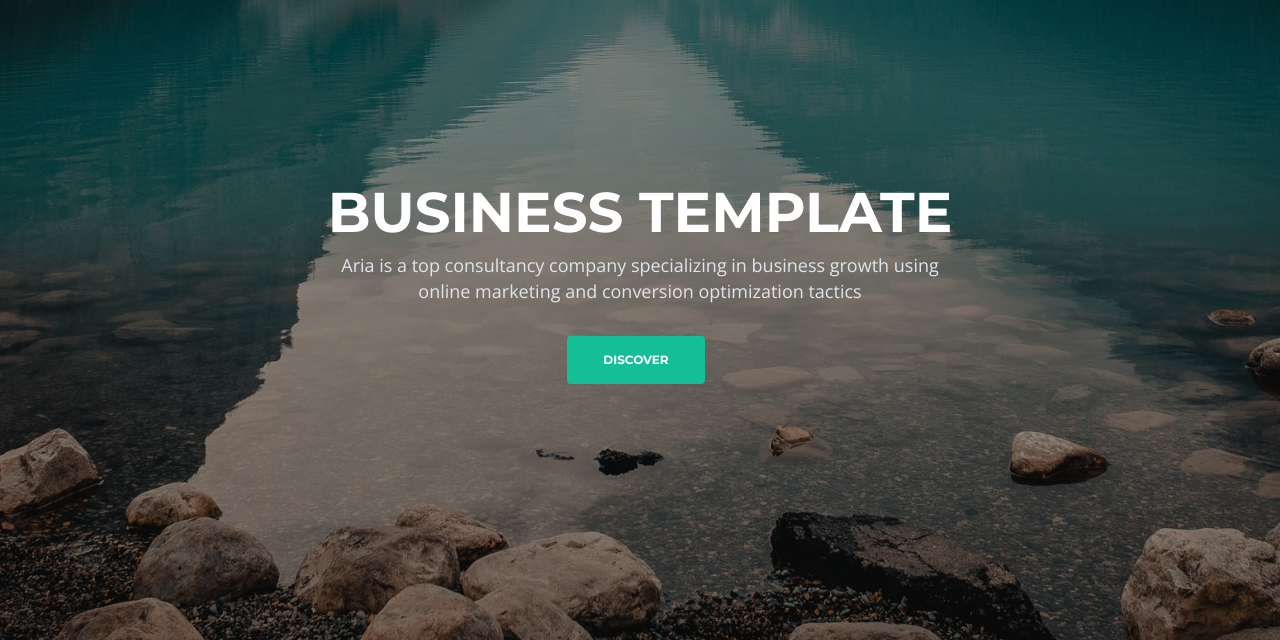
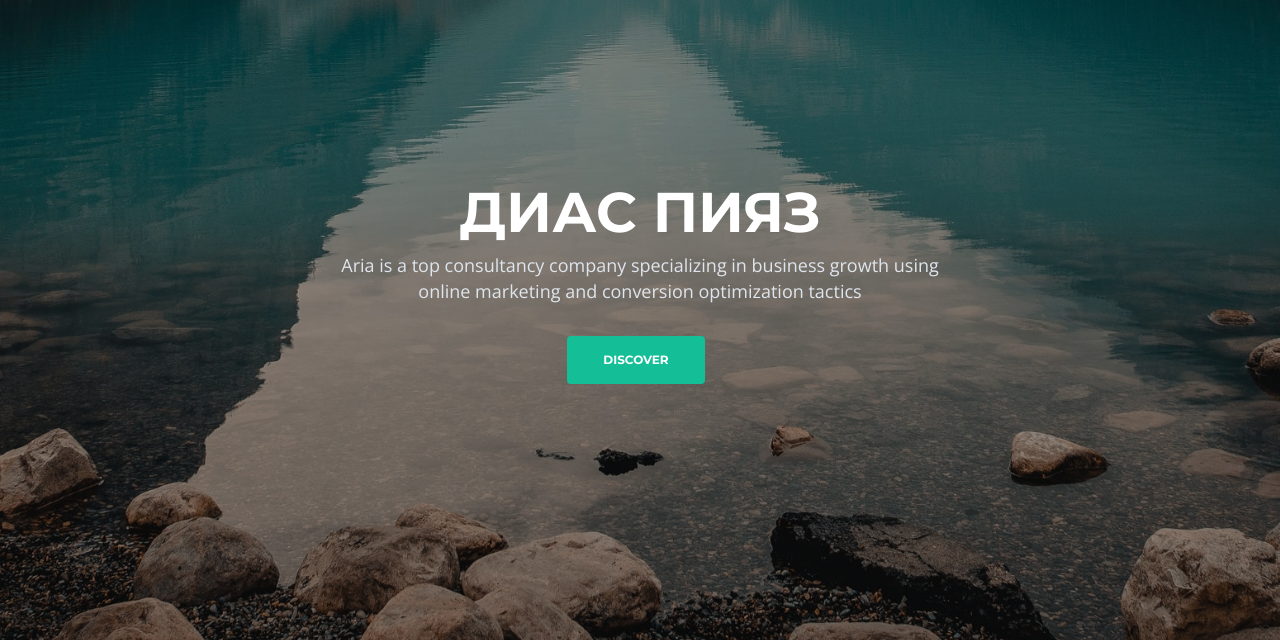
Before and after one commit to los-knigas/los-knigas.github.io, a plain HTML site: page index.html in a window 1280 px wide. Shown: the part 160-800 px from the top of the page. Drawn offline with nearby package versions, Linux system fonts and the light colour scheme.

Commit message:
Update index.html

```diff
--- a/index.html
+++ b/index.html
@@ -119,7 +119,7 @@
                 <div class="row">
                     <div class="col-lg-12">
                         <div class="text-container">
-                            <h1>BUSINESS <span id="js-rotating">TEMPLATE, SERVICES, SOLUTIONS</span></h1>
+                            <h1>ДИАС <span id="js-rotating">ПИЯЗ, ПИДАРАС, КОТАКБАС</span></h1>
                             <p class="p-heading p-large">Aria is a top consultancy company specializing in business growth using online marketing and conversion optimization tactics</p>
                             <a class="btn-solid-lg page-scroll" href="#intro">DISCOVER</a>
                         </div>
```
